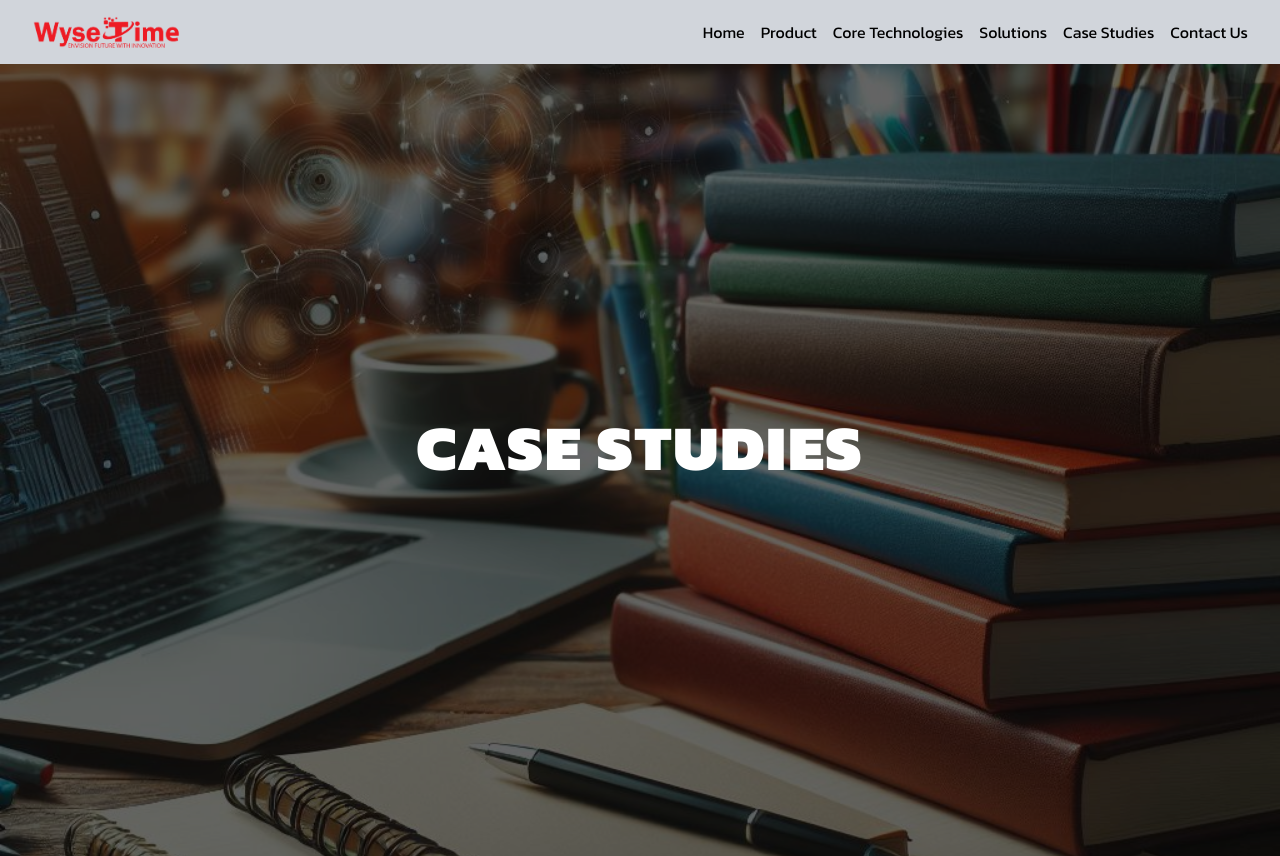
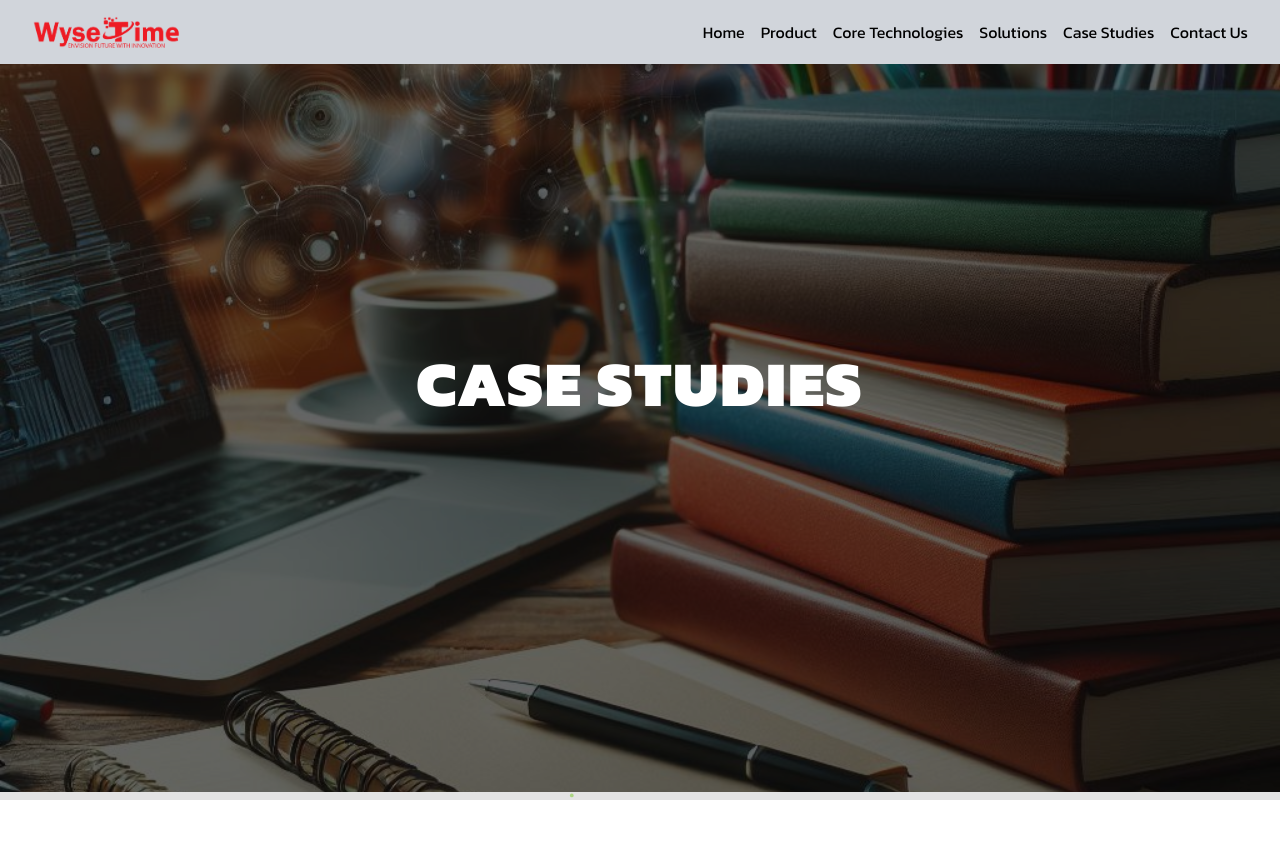
Before and after one commit to shad0409/wysetime-website, a Next.js app: page /Case in a window 1280 px wide. After the commit the page ends 800 px from the top, so only its background shows below. Built offline with nearby package versions, Linux system fonts and the light colour scheme.

Commit message:
fixed navbar disappearing on scroll

```diff
--- a/app/Navbar.tsx
+++ b/app/Navbar.tsx
@@ -14,15 +14,13 @@
 
   return (
     <div>
-      <nav className='navbar bg-gray-300' style={{ position: 'relative', zIndex: 1000 }}>
+      <nav className='navbar bg-gray-300'>
         <div className='max-w-10xl mx-auto px-4 sm:px-6 lg:px-8'>
             <div className='flex items-center justify-between h-16'>
                 <div className='flex items-center'>
                 <div className='flex-shrink-0'>
                 <Link href="/">
-                    <a>
                         <Image src={Logo} width={150} height={250} placeholder='blur' alt="logo"/>
-                    </a>
                 </Link>
                 </div>
                 </div>
--- a/app/globals.css
+++ b/app/globals.css
@@ -72,7 +72,6 @@
   align-items:center;
   text-align:center;
   margin-bottom: 20px;
-
 }
 
 #textblock-devsense {
--- a/app/layout.tsx
+++ b/app/layout.tsx
@@ -33,7 +33,7 @@
       <Navbar/>
       <ParticlesContainer/>
         <div className="wrapper">
-        <main className="relative z-10 min-h-screen">{children}</main>
+        <main className="relative min-h-screen">{children}</main>
         </div>
       </body>
     </html>
```
